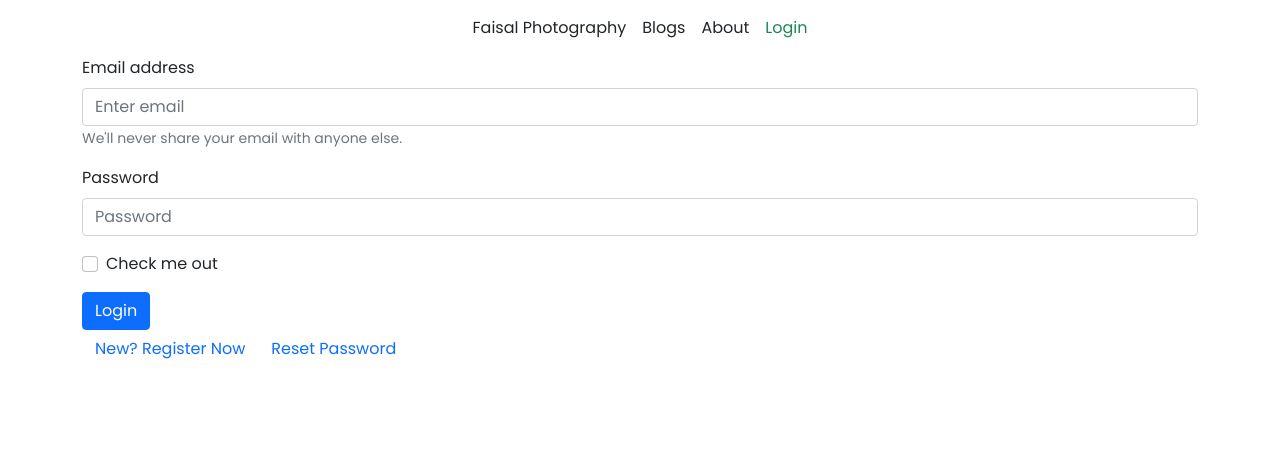
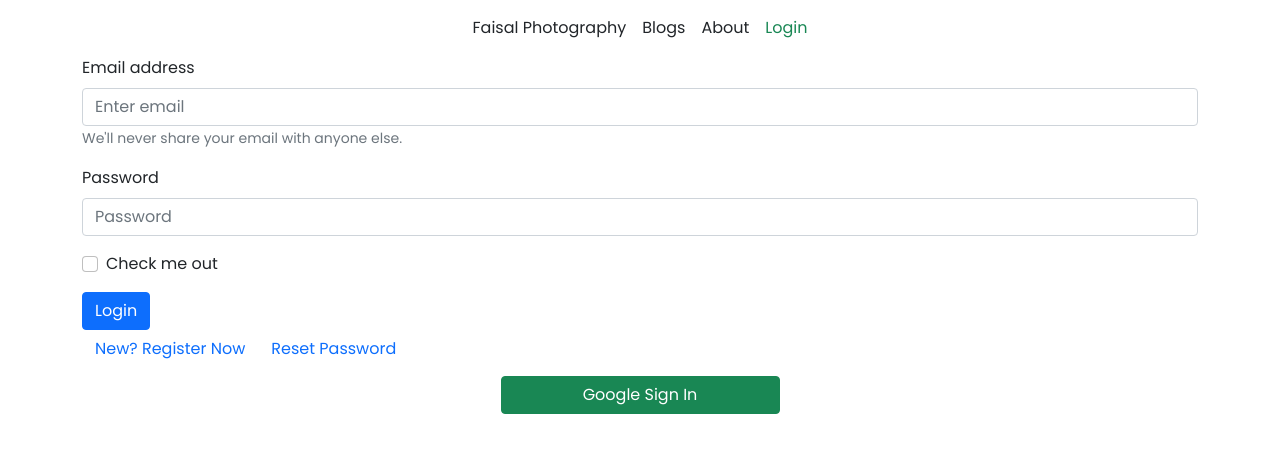
Before and after one commit to FaisalMahamudCS/Faisal-photography, a React (Create React App) app: page /login in a window 1280 px wide. Shown: the top 452 px of the page. Built offline with nearby package versions, Linux system fonts and the light colour scheme; no server answers.

Commit message:
toast added

```diff
--- a/package.json
+++ b/package.json
@@ -14,6 +14,7 @@
     "react-firebase-hooks": "^5.0.3",
     "react-router-dom": "^6.3.0",
     "react-scripts": "5.0.1",
+    "react-toastify": "^8.2.0",
     "web-vitals": "^2.1.4"
   },
   "scripts": {
--- a/src/Components/About/About.js
+++ b/src/Components/About/About.js
@@ -3,7 +3,8 @@
 const About = () => {
     return (
         <div>
-
+            I am Faisal Mahamud.I am a student of BGC Trust university.I am passionte about my future.
+            My carrier objective is to be a professional web developer .
         </div>
     );
 };
--- a/src/Components/Login/Login.js
+++ b/src/Components/Login/Login.js
@@ -2,7 +2,11 @@
 import { Button, Form} from 'react-bootstrap';
 import { Link, useLocation, useNavigate } from 'react-router-dom';
 import { useSendPasswordResetEmail, useSignInWithEmailAndPassword } from 'react-firebase-hooks/auth';
+import { ToastContainer, toast } from 'react-toastify';
+
+import 'react-toastify/dist/ReactToastify.css';
 import auth from '../../firebase.init';
+import SocialLogin from '../SocialLogin/SocialLogin';
 const Login = () => {
     const emailRef=useRef('');
     const passwordRef=useRef('');
@@ -29,7 +33,10 @@
  const resetPassword = async()=>{
   const email=emailRef.current.value;
   await sendPasswordResetEmail(email);
-  alert("password reset")
+ // alert("password reset")
+
+ toast(" Reset Password Sent");
+
  }
  //showing error msg
 if (error) {
@@ -71,7 +78,10 @@
 </Form>
 <Link className='btn btn-link text-primary pe-auto text-decoration-none' to='/register'>New? Register Now</Link>
 <button className='btn btn-link text-primary pe-auto text-decoration-none' onClick={resetPassword}>Reset Password</button>
-        </div>
+<ToastContainer />
+<SocialLogin></SocialLogin>
+</div>
+
     );
 };
 
--- /dev/null
+++ b/src/Components/SocialLogin/SocialLogin.js
@@ -0,0 +1,24 @@
+import React from 'react';
+import { useSignInWithGoogle } from 'react-firebase-hooks/auth';
+import { useNavigate } from 'react-router-dom';
+import auth from '../../firebase.init';
+
+const SocialLogin = () => {
+    const [signInWithGoogle, user, loading, error] = useSignInWithGoogle(auth);
+    const navigate=useNavigate();
+    if(user){
+        navigate('/');
+    }
+    return (
+        <div>
+          <button
+                    onClick={() => signInWithGoogle()}
+                    className='btn btn-success w-25 d-block mx-auto my-2'>
+
+                    <span className='px-2'>Google Sign In</span>
+                </button>
+        </div>
+    );
+};
+
+export default SocialLogin;
```
Also changed, not shown: src/Components/Footer/Footer.js (+13 -0 lines), 1 other file (tests, documents, lock files or other folders).
